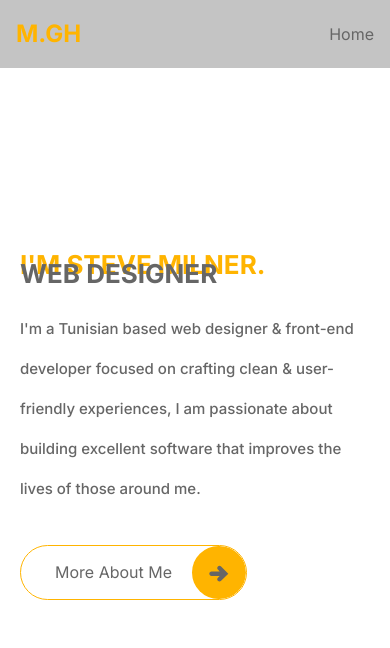
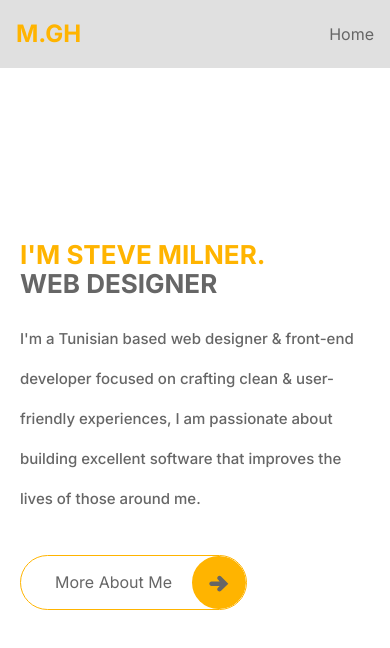
Before and after one commit to Mohammad-ghiasi/personal-website, a Next.js app: page / in a window 390 px wide. Shown: the top 648 px of the page. Built offline with nearby package versions, Linux system fonts and the light colour scheme.

Commit message:
final-edition

```diff
--- a/src/app/page.tsx
+++ b/src/app/page.tsx
@@ -8,7 +8,7 @@ import DivMotion from "@/motions/Xmotion";
 export default function Home() {
   return (
     <>
-      <Flex className="mt-0 md:mt-20 lg:mt-0" height="100vh" alignItems="center" justifyContent="center"  >
+      <Flex className="mt-0 md:mt-32 lg:mt-0" height="100vh" alignItems="center" justifyContent="center"  >
         <Flex height="100vh" alignItems="center" justifyContent="center" >
           <Show above="lg">
             <Tringle />
@@ -59,10 +59,10 @@ export default function Home() {
                   damping: 10,      // مقاومت در برابر حرکت
                 }}
               >
-                <Text className="text-myYellow text-[26px] md:text-[35px] lg:text-[40px] xl:text-[50px]  font-bold">
+                <Text className="text-myYellow text-[26px] md:text-[35px] lg:text-[40px] xl:text-[50px]  font-bold text-start md:text-center lg:text-start">
                   I&apos;M STEVE MILNER.
                 </Text>
-                <Text className="text-[26px] md:text-[35px] lg:text-[40px] xl:text-[50px] font-bold mt-[-30px]">
+                <Text className="text-[26px] md:text-[35px] lg:text-[40px] xl:text-[50px] font-bold mt-[-10px] md:mt-[-20px] lg:mt-[-30px] text-start md:text-center lg:text-start">
                   WEB DESIGNER
                 </Text>
               </DivMotion>
--- a/src/components/Hnav/Hnav.tsx
+++ b/src/components/Hnav/Hnav.tsx
@@ -11,7 +11,7 @@ export default function Hnav() {
             wrap="wrap"
             padding="1rem"
             backdropFilter="blur(10px)"  // Apply backdrop filter for blur effect
-            bg="#1111113f"
+            bg="#8282823e"
             position="fixed"
             top="0"
             left="0"
```
